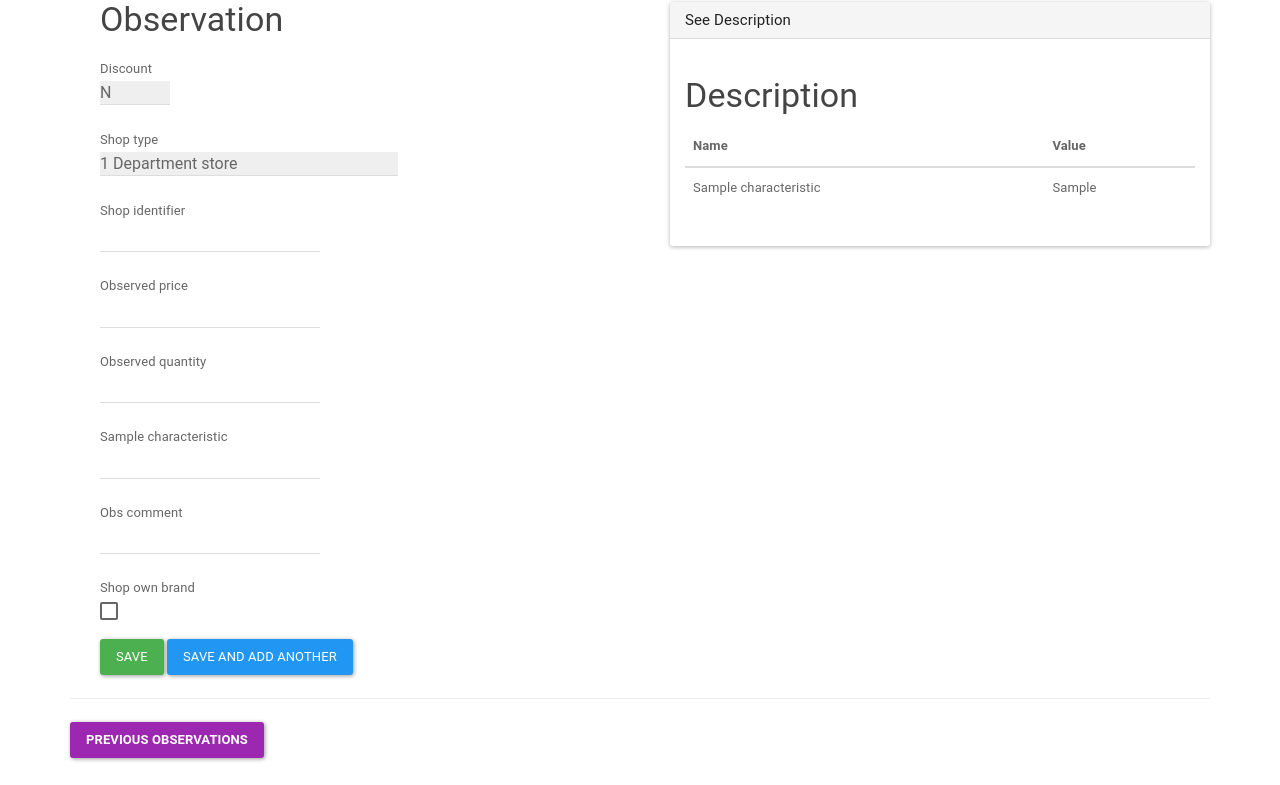
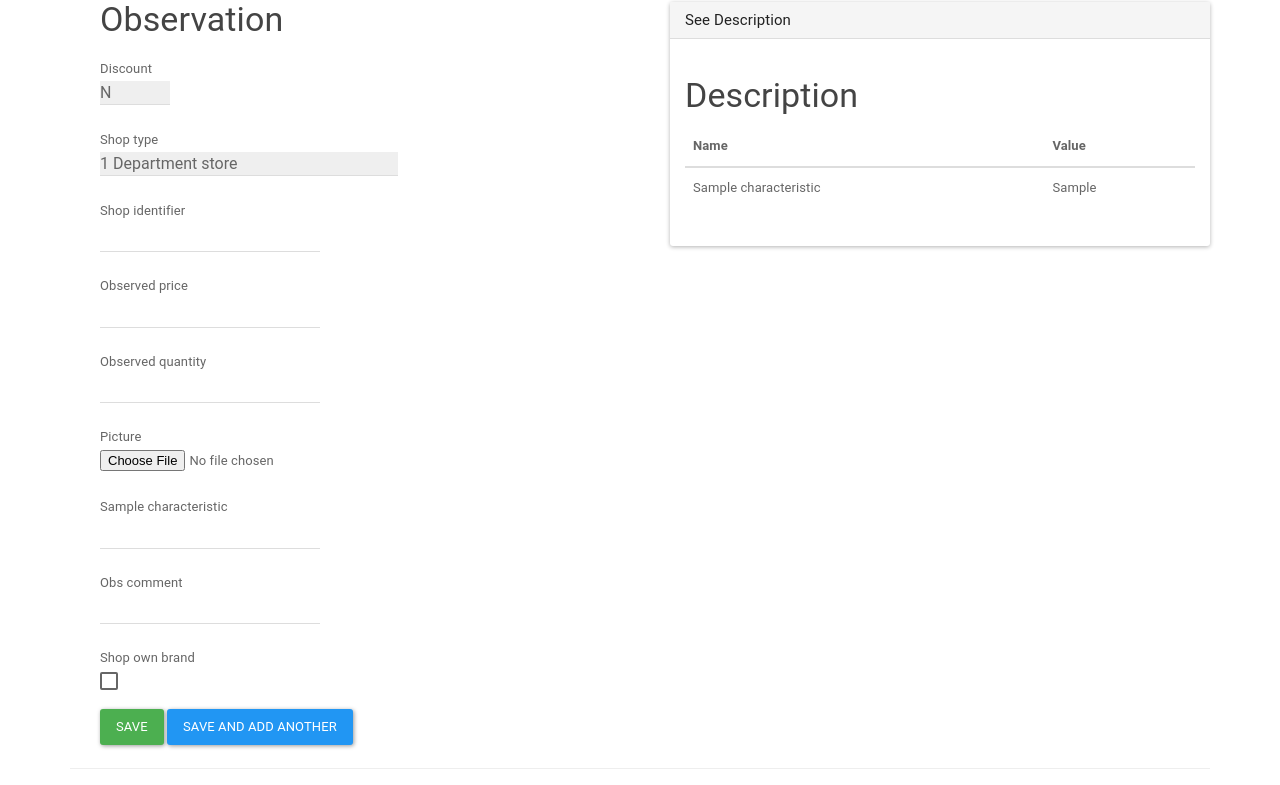
Before and after one commit to hagstofan/verd-andi, a Django app: a page that uses src/verd_andi/templates/survey/observation_form.html in a window 1280 px wide. Shown: the part 138-923 px from the top of the page. Run offline with Django 3.2, Linux system fonts and the light colour scheme; a user stored in the database is signed in; tables that the repository leaves empty hold one stand-in row (values such as "Sample post"); some libraries are stand-ins or nearby versions.

Commit message:
Picture added to observation - now possible to upload observation picture
picture upload implemented, now possible to upload, l8r possibly add to volumes
in docker-compose

```diff
--- a/src/verd_andi/survey/forms.py
+++ b/src/verd_andi/survey/forms.py
@@ -42,6 +42,7 @@ class ObservationForm(forms.Form):
     observed_quantity = forms.DecimalField(decimal_places=2, max_digits=25)
     # item = forms.ForeignKey(Item)
     obs_comment = forms.CharField(max_length=300, required=False)
+    picture = forms.ImageField(required=False)
     # specified_characteristics = forms.CharField(max_length=400, blank=True)
     # survey = forms.ForeignKey(Survey)
 
@@ -72,6 +73,7 @@ class ObservationForm(forms.Form):
             'shop_identifier',
             'observed_price',
             'observed_quantity',
+            'picture'
             ]
 
         for i, question in enumerate(extra):
--- a/src/verd_andi/survey/models.py
+++ b/src/verd_andi/survey/models.py
@@ -106,6 +106,10 @@ class Observation(models.Model):
     specified_characteristics = models.CharField(max_length=400, blank=True)
     survey = models.ForeignKey(Survey)
     shop_own_brand = models.BooleanField(default=False)
+    picture = models.ImageField(upload_to="observation_pic_uploads" +
+                                "/",
+                                blank=True,
+                                null=True)
 
     def __str__(self):
         return str(self.item) + " " + str(self.obs_time)
--- a/src/verd_andi/survey/views.py
+++ b/src/verd_andi/survey/views.py
@@ -161,6 +161,7 @@ def item_observation(request, idx):
         min_quantity_char = chars.filter(name="Minimum quantity")
 
         form = ObservationForm(request.POST or None,
+                               request.FILES or None,
                                extra=specified_chars,
                                max_quantity=max_quantity_char[0]
                                .value if max_quantity_char else [],
@@ -182,6 +183,7 @@ def item_observation(request, idx):
             theitem = Item.objects.filter(pk=item)[0]
             theuser = User.objects.filter(pk=observer)[0]
             shop_own_brand = form.cleaned_data['shop_own_brand']
+            picture = form.cleaned_data['picture']
             surv = getattr(theitem, 'survey')
             # survey = Survey.objects.filter(pk=surv.pk)
             observation = Observation.objects.create(
@@ -194,6 +196,7 @@ def item_observation(request, idx):
                 discount=discount,
                 observed_price=observed_price,
                 observed_quantity=observed_quantity,
+                picture=picture,
                 obs_comment=obs_comment,
                 shop_own_brand=shop_own_brand,
                 survey=surv
@@ -340,6 +343,7 @@ def ObservationUpdate(request, idx):
                 'discount': observation.discount,
                 'observed_price': observation.observed_price,
                 'observed_quantity': observation.observed_quantity,
+                'picture': observation.picture,
                 'obs_comment': observation.obs_comment,
                 'shop_own_brand': observation.shop_own_brand
             }
@@ -356,6 +360,7 @@ def ObservationUpdate(request, idx):
             min_quantity_char = chars.filter(name="Minimum quantity")
 
             form = ObservationForm(request.POST or None,
+                                   request.FILES or None,
                                    extra=specified_chars,
                                    initial=data,
                                    max_quantity=max_quantity_char[0].value if
@@ -383,6 +388,7 @@ def ObservationUpdate(request, idx):
                 observed_quantity = form.cleaned_data['observed_quantity']
                 obs_comment = form.cleaned_data['obs_comment']
                 shop_own_brand = form.cleaned_data['shop_own_brand']
+                picture = form.cleaned_data['picture']
                 # updating the observation
                 observation.shop_type = shop_type
                 observation.shop_identifier = shop_identifier
@@ -391,6 +397,8 @@ def ObservationUpdate(request, idx):
                 observation.observed_quantity = observed_quantity
                 observation.obs_comment = obs_comment
                 observation.shop_own_brand = shop_own_brand
+                observation.picture = picture
+
                 observation.save()
                 # updating observed characteristics
                 for (question, answer) in form.extra_answers():
@@ -437,6 +445,7 @@ def viewObservation(request, idx):
                 'discount': observation.discount,
                 'observed_price': observation.observed_price,
                 'observed_quantity': observation.observed_quantity,
+                'picture': observation.picture,
                 'obs_comment': observation.obs_comment,
                 'shop_own_brand': observation.shop_own_brand
             }
--- a/src/verd_andi/templates/survey/observation_form.html
+++ b/src/verd_andi/templates/survey/observation_form.html
@@ -8,7 +8,7 @@
                 <p><strong>Oh snap!</strong> somthin wrong dawg.</p>
             </div>
     {% endif %}
-    <form method="post" action="." class="form-horizontal text-left" role="form">
+    <form method="post" action="." class="form-horizontal text-left" role="form" enctype="multipart/form-data">
       {% csrf_token %}
       {% for field in form %}
                 <div class="form-group {% if field.errors %}has-error{% endif %}">
```
Also changed, not shown: src/verd_andi/survey/migrations/0037_observation_picture.py (added).
